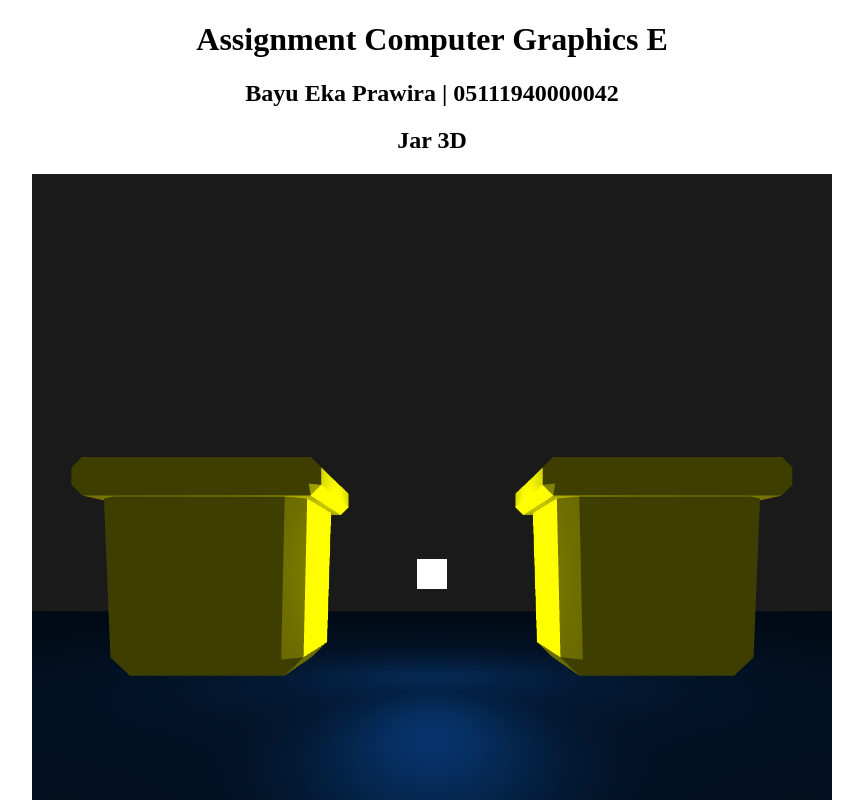
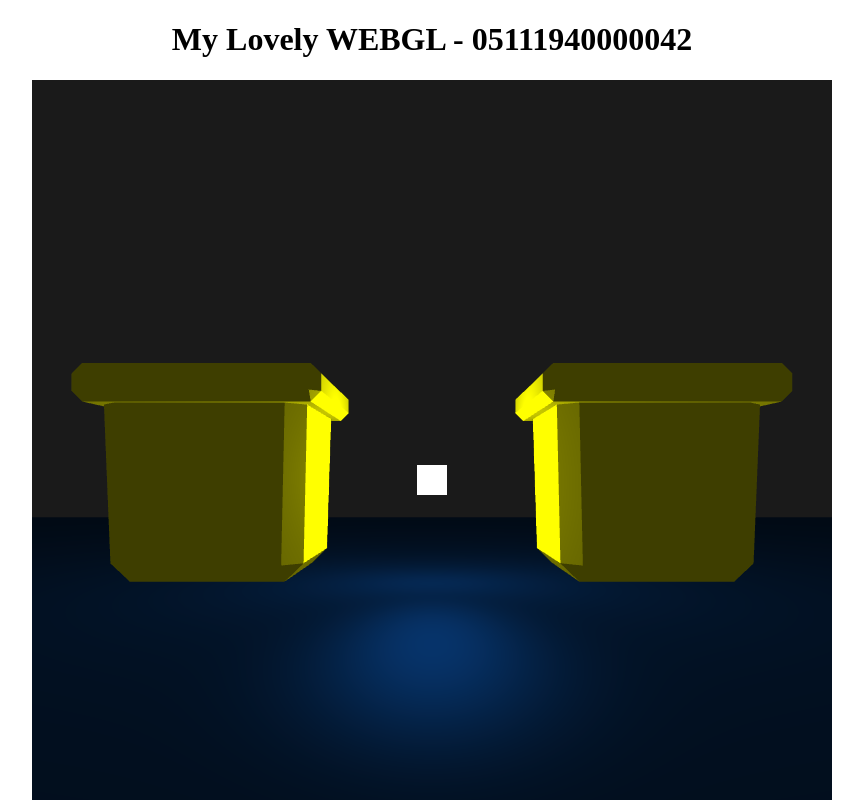
Before and after one commit to cg2021e/assignment-1-gluten111840, a plain HTML site: page index.html in a window 1280 px wide. Shown: the top 800 px of the page, without its empty margins (208-1071 px from the left). Drawn offline with Linux system fonts and the light colour scheme; animation ran at ten frames a second.

Commit message:
Challenge #1 (Rev)

```diff
--- a/My Lovely WebGL - 05111940000042.html
+++ b/index.html
@@ -8,9 +8,7 @@
 </head>
 <body onload="main()">
     <div style="text-align: center">
-        <h1>Assignment Computer Graphics E</h1>
-        <h2>Bayu Eka Prawira | 05111940000042</h2>
-        <h2>Jar 3D</h2>
+        <h1>My Lovely WEBGL - 05111940000042</h1>
         <canvas id="myCanvas" width="800" height="800" style="border: 100px;"></canvas>
     </div>
 
```
